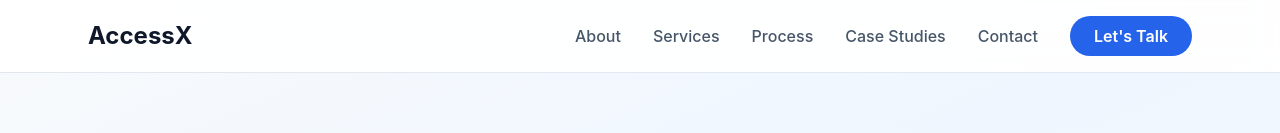
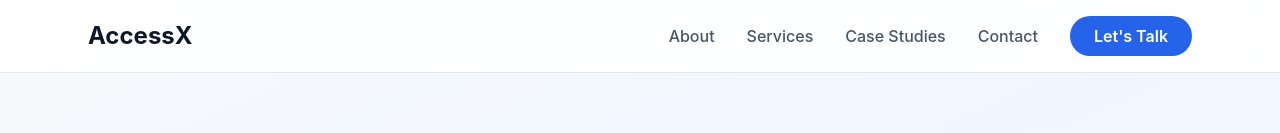
Before and after one commit to giorazma/UXRtest, a React (Vite) app: page / in a window 1280 px wide. Shown: the top 133 px of the page. Built offline with nearby package versions, Linux system fonts and the light colour scheme.

Commit message:
Remove "my research process" from the web (69033be265a15506888e48e2)

```diff
--- a/src/App.tsx
+++ b/src/App.tsx
@@ -3,7 +3,6 @@ import Hero from './components/Hero';
 import About from './components/About';
 import Services from './components/Services';
 import WhyWorkWithMe from './components/WhyWorkWithMe';
-import Process from './components/Process';
 import CaseStudies from './components/CaseStudies';
 import Testimonials from './components/Testimonials';
 import Contact from './components/Contact';
@@ -17,7 +16,6 @@ function App() {
       <About />
       <Services />
       <WhyWorkWithMe />
-      <Process />
       <CaseStudies />
       <Testimonials />
       <Contact />
--- a/src/components/Navigation.tsx
+++ b/src/components/Navigation.tsx
@@ -7,7 +7,6 @@ export default function Navigation() {
   const navItems = [
     { label: 'About', href: '#about' },
     { label: 'Services', href: '#services' },
-    { label: 'Process', href: '#process' },
     { label: 'Case Studies', href: '#cases' },
     { label: 'Contact', href: '#contact' },
   ];
```
